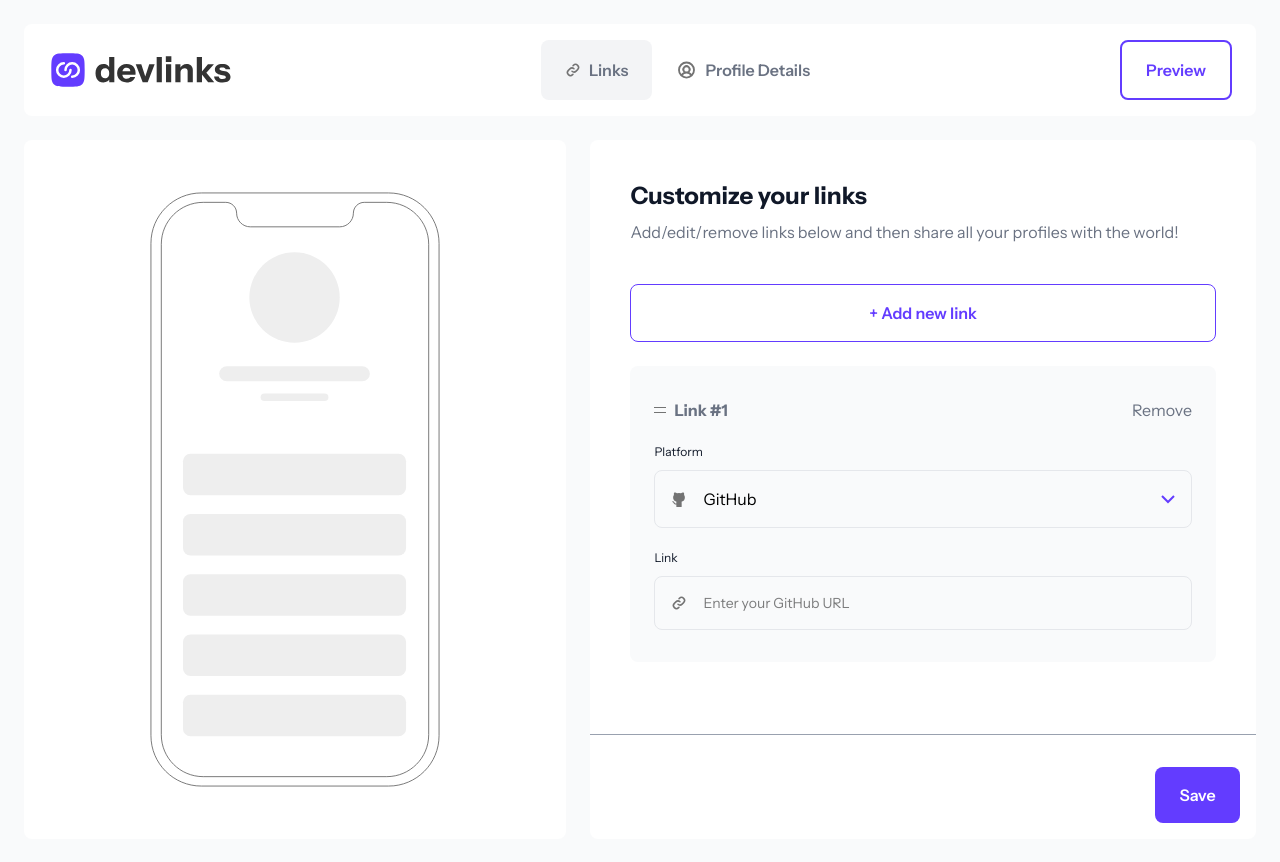
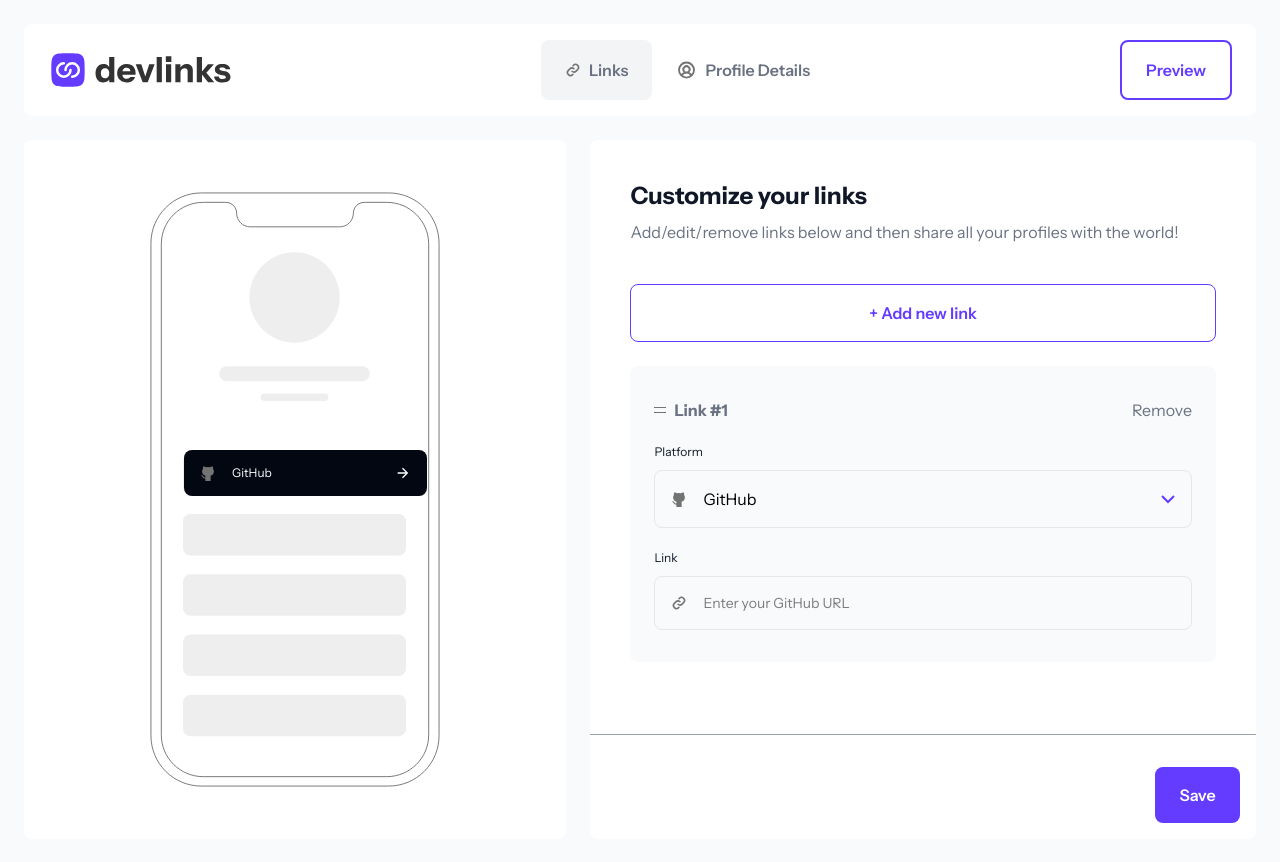
Before and after one commit to 12Ricky0/linksharing-app, a Next.js app: page / in a window 1280 px wide. Built offline with nearby package versions, Linux system fonts and the light colour scheme.

Commit message:
link modified

```diff
--- a/components/link/link_form.tsx
+++ b/components/link/link_form.tsx
@@ -33,7 +33,6 @@ export default function Add_Link() {
     updated[index].platform = newPlatform;
     updated[index].showList = false;
     setLinks(updated);
-    // console.log(index);
   };
 
   const toggleDropdown = (index: number) => {
@@ -47,27 +46,43 @@ export default function Add_Link() {
   };
 
   return (
-    <section className=" lg:flex justify-between gap-6 md:m-6">
-      <div className="hidden flex-2/5 lg:flex items-center px-[126px] relative max-h-[764px] bg-white rounded-[8px]">
+    <section className=" lg:flex justify-between  gap-6 md:m-6">
+      <div className="hidden flex-2/5 lg:flex items-center px-[126px] relative max-h-[700px] bg-white rounded-[8px]">
         <Image
           src="/assets/images/illustration-phone-mockup.svg"
           height={32}
-          width={507}
+          width={307}
           alt="phone"
-          className="w-auto h-auto "
+          className="w-[307px] shrink-0 h-auto "
         />
-        {/* <div className="absolute bg-gray-950 w-[253px] t rounded-[8px] py-[14px]">
-          {" "}
+        <section className="absolute max-h-[300px] gap-[20px] left-[160px] overflow-y-auto top-[310px] flex flex-col">
+          {links.map((link, index) => (
+            <div
+              key={index}
+              className=" bg-gray-950 w-[243px]  flex justify-between px-4 rounded-[8px] py-[14px]"
+            >
+              <div className="inline-flex gap-4 font-normal text-white text-[12px] ">
                 <Image
-            src="/assets/images/icon-github.svg"
+                  src={`/assets/images/icon-${link.platform.toLowerCase()}.svg`}
+                  height={32}
+                  width={32}
+                  alt={`${link.platform.toLowerCase()}-icon`}
+                  className="w-auto h-auto"
+                />
+                <span>{link.platform}</span>{" "}
+              </div>
+              <Image
+                src="/assets/images/icon-arrow-right.svg"
                 height={32}
                 width={32}
                 alt="down"
                 className="w-auto h-auto"
               />
-        </div> */}
             </div>
-      <section className="bg-white flex-6/12 md:rounded-[8px]">
+          ))}
+        </section>
+      </div>
+      <section className="bg-white max-h-[864px] overflow-y-auto flex-6/12 md:rounded-[8px]">
         <div className="m-4 p-6  rounded-[8px]">
           <article>
             <h1 className="font-bold text-2xl text-gray-900 mb-2">
@@ -190,16 +205,6 @@ export default function Add_Link() {
                   >
                     Link
                   </label>
-                  {/* <div className="border mt-2 w-full p-4 cursor-pointer gap-4 border-gray-200 flex items-center rounded-[8px]">
-                    <Image
-                      src="/assets/images/icon-link.svg"
-                      height={32}
-                      width={32}
-                      alt="link"
-                      className="w-auto h-auto"
-                    />
-                    <span>GitHub</span>
-                  </div> */}
                   <div className="border mt-2 w-full p-4 gap-4 border-gray-200 flex items-center rounded-[8px]">
                     <Image
                       src="/assets/images/icon-link.svg"
@@ -225,7 +230,7 @@ export default function Add_Link() {
             ))}
           </form>
         </div>
-        <div className="border-t mt-6 pt-4 border-gray-400 flex justify-center md:justify-end">
+        <div className="border-t  mt-6 pt-4 border-gray-400 flex justify-center md:justify-end">
           <button className="bg-[#633CFF] m-4 rounded-[8px] py-4 text-[16px] font-semibold text-white w-full md:w-[85px]">
             Save
           </button>
```
Lines whose indentation alone changed are shown as unchanged.
